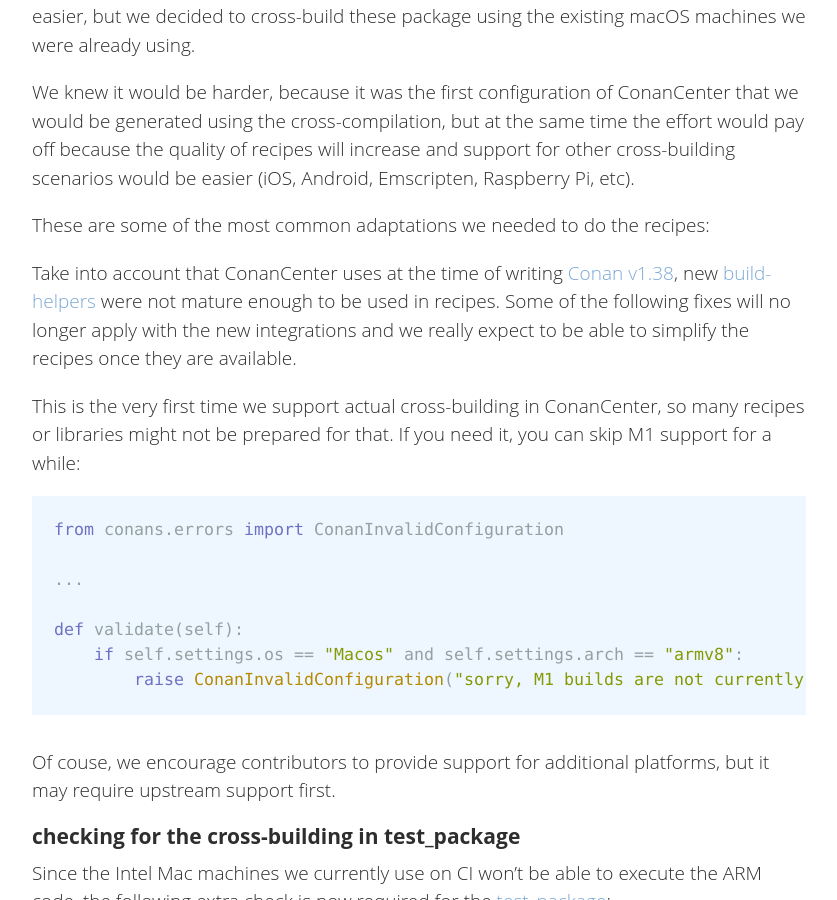
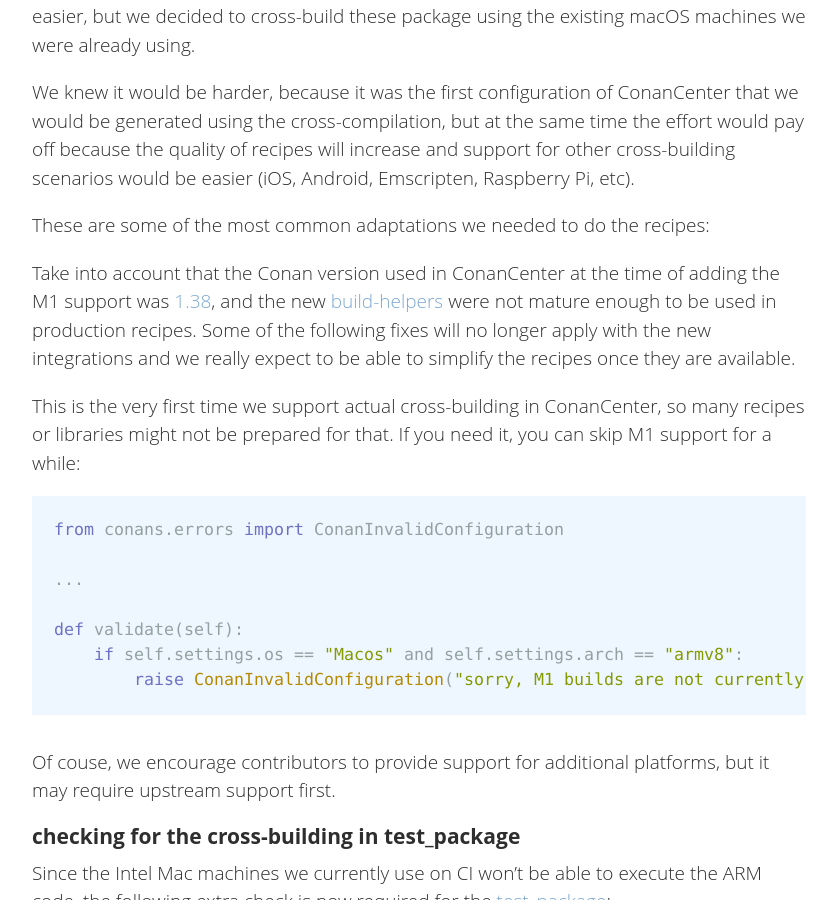
Before and after one commit to conan-io/conan-io.github.io, a Jekyll site: the page built from _posts/2021-09-06-m1.markdown, in a window 1280 px wide and 900 px high, scrolled down 2122 px. Shown: the whole window, without its empty margins (20-857 px from the left). Built offline with Jekyll 4.4.1, drawn with Linux system fonts in a browser that asks for light colours; comment, search, counter and statistics services are not loaded.

Commit message:
Update _posts/2021-09-06-m1.markdown

```diff
--- a/_posts/2021-09-06-m1.markdown
+++ b/_posts/2021-09-06-m1.markdown
@@ -79,8 +79,8 @@ We knew it would be harder, because it was the first configuration of ConanCente
 
 These are some of the most common adaptations we needed to do the recipes:
 
-Take into account that ConanCenter uses at the time of writing [Conan v1.38](https://docs.conan.io/en/latest/changelog.html#jun-2021),
- new [build-helpers](https://docs.conan.io/en/latest/reference/build_helpers.html) were not mature enough to be used in recipes. Some of the
+Take into account that the Conan version used in ConanCenter at the time of adding the M1 support was [1.38](https://docs.conan.io/en/latest/changelog.html#jun-2021),
+ and the new [build-helpers](https://docs.conan.io/en/latest/reference/build_helpers.html) were not mature enough to be used in production recipes. Some of the
  following fixes will no longer apply with the new integrations and we really
  expect to be able to simplify the recipes once they are available.
 
```
